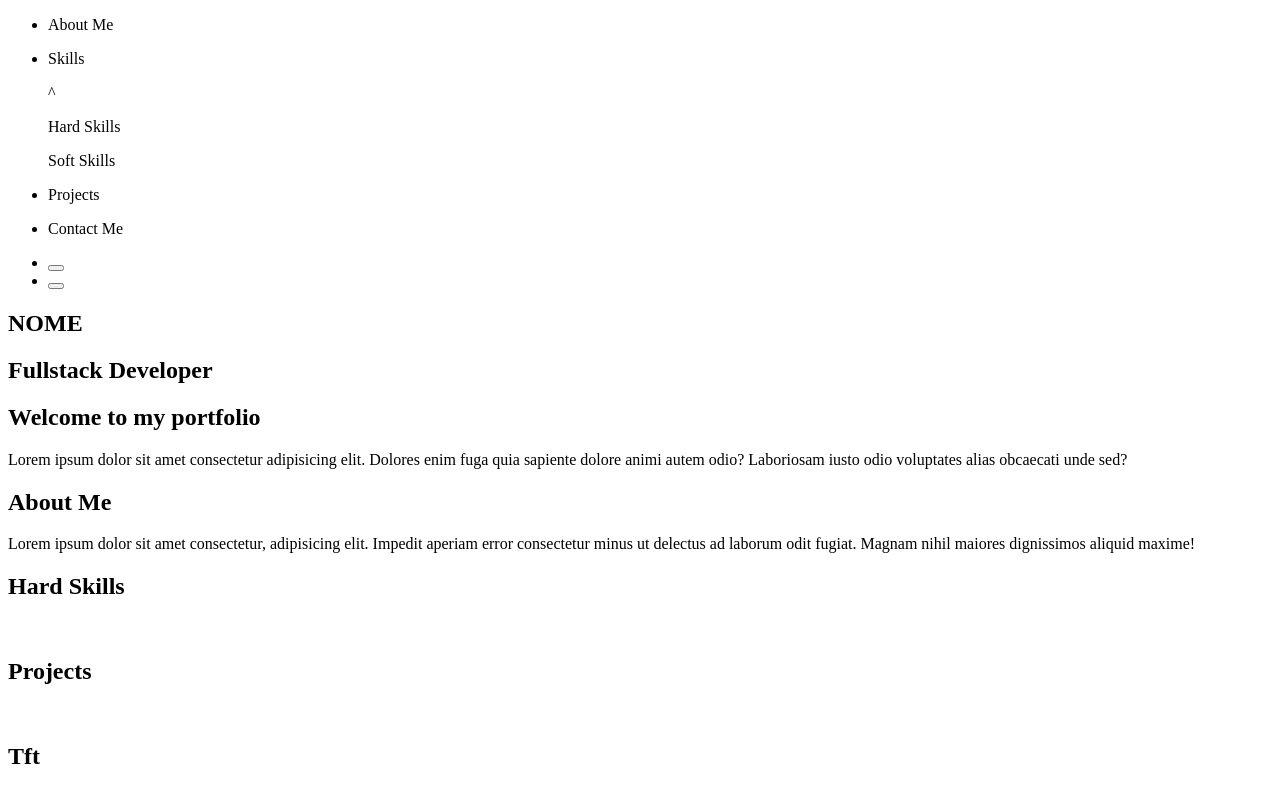
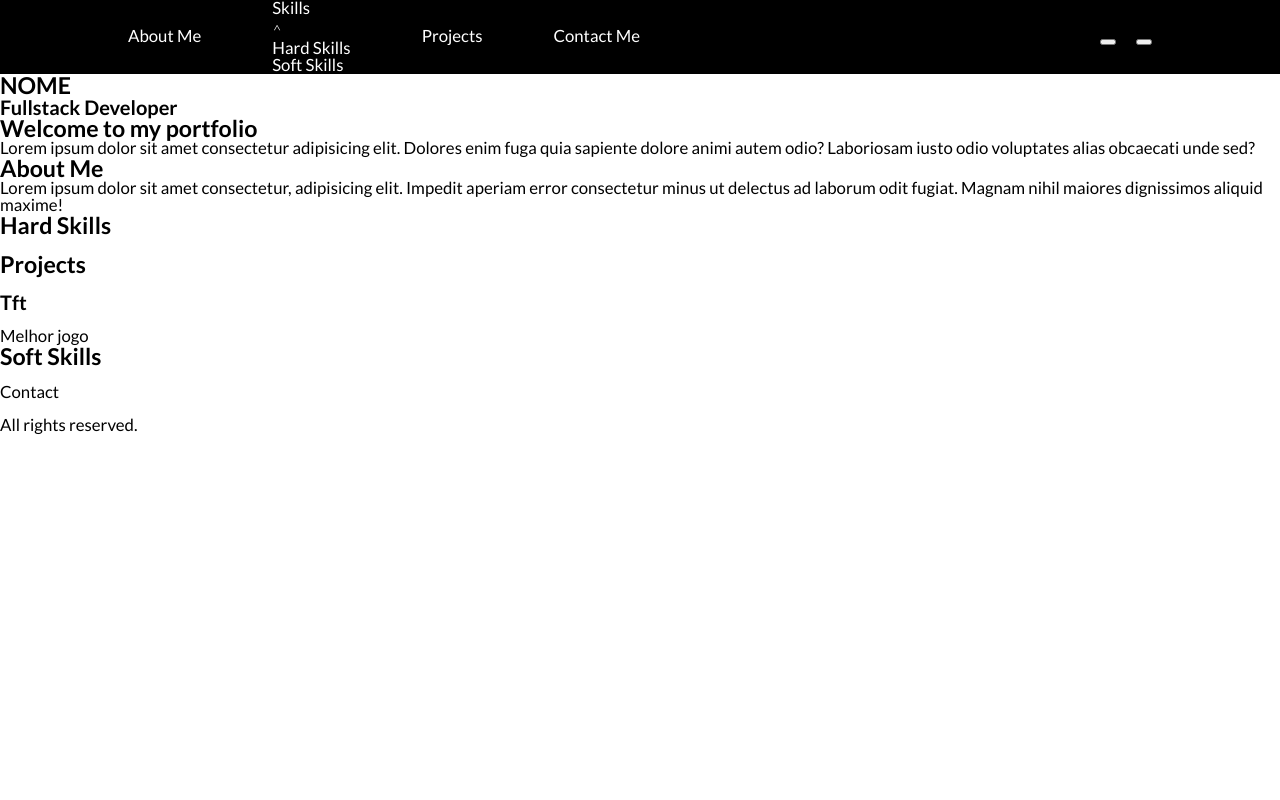
Before and after one commit to mvsgurtz/Portfolio, a React (Vite) app: page / in a window 1280 px wide. Shown: the top 800 px of the page. Built offline with nearby package versions, Linux system fonts and the light colour scheme; the HTML template or start-up script is replaced by a standard one.

Commit message:
first css settings.

```diff
--- a/index.html
+++ b/index.html
@@ -4,6 +4,12 @@
     <meta charset="UTF-8" />
     <meta name="viewport" content="width=device-width, initial-scale=1.0" />
     <title>Portfolio</title>
+    <link rel="preconnect" href="https://fonts.googleapis.com" />
+    <link rel="preconnect" href="https://fonts.gstatic.com" crossorigin />
+    <link
+      href="https://fonts.googleapis.com/css2?family=Lato:wght@300;400;700;900&display=swap"
+      rel="stylesheet"
+    />
   </head>
   <body>
     <div id="root"></div>
--- a/src/App.tsx
+++ b/src/App.tsx
@@ -1,4 +1,5 @@
 import { LandingPage } from "./components/LandingPage"
+import "./styles/index.scss";
 
 function App() {
 
--- a/src/components/Header/index.tsx
+++ b/src/components/Header/index.tsx
@@ -1,27 +1,41 @@
+import style from "./style.module.scss";
+
 export const Header = () => {
   return (
     <>
+      <header>
         <nav>
           <ul>
+            <div className={style.navigator}>
+              <li>
+                <p>About Me</p>
+              </li>
+              <li>
                 <div>
-            <li><p>About Me</p></li>
-            <li><div>
                   <p>Skills</p>
                   <span>^</span>
                   <p>Hard Skills</p>
                   <p>Soft Skills</p>
-                </div></li>
-            <li><p>Projects</p></li>
-            <li><p>Contact Me</p></li>
                 </div>
-          <div>
+              </li>
+              <li>
+                <p>Projects</p>
+              </li>
+              <li>
+                <p>Contact Me</p>
+              </li>
+            </div>
+            <div className={style.button}>
               <li>
                 <button></button>
               </li>
-            <li><button></button></li>
+              <li>
+                <button></button>
+              </li>
             </div>
           </ul>
         </nav>
+      </header>
     </>
   );
 };
--- /dev/null
+++ b/src/components/Header/style.module.scss
@@ -0,0 +1,34 @@
+header {
+  width: 100%;
+  background-color: black;
+  color: white;
+  display: flex;
+  justify-content: center;
+  align-items: center;
+}
+
+nav {
+  width: 80%;
+  margin: 0 auto;
+}
+ul {
+  display: flex;
+  flex-direction: row;
+  justify-content: space-between;
+}
+
+.navigator {
+  display: flex;
+  justify-content: space-between;
+  width: 50%;
+  align-items: center;
+  font-size: var(--font-size-lg);
+}
+
+.button {
+  width: 50%;
+  display: flex;
+  justify-content: flex-end;
+  gap: 20px;
+  align-items: center;
+}
--- /dev/null
+++ b/src/styles/globalstyles.scss
@@ -0,0 +1,21 @@
+:root {
+  --color-brand-100: #0d0132;
+  --color-brand-200: #378d44;
+  --color-brand-300: #00825c;
+  --color-brand-400: #00756b;
+  --color-brand-500:#00666f;
+  --color-brand-600: #12576b;
+  --color-brand-700: #2f4858;
+  --font-size-1: 1rem;
+  --font-size-2: 2rem;
+  --font-size-3: 3rem;
+  --font-size-4: 4rem;
+  --font-family: "Lato" , sans-serif;
+  --font-size-lg: 1.45rem;
+  --font-size-md: 1.25rem;
+  --font-size-sm: 1.05rem;
+  --font-light: 300;
+  --font-regular: 400;
+  --font-bold: 700;
+  --font-bolder: 900;
+}
--- /dev/null
+++ b/src/styles/index.scss
@@ -0,0 +1,3 @@
+@import "./reset.scss";
+@import "./globalstyles.scss";
+@import "./typography.scss";
--- /dev/null
+++ b/src/styles/reset.scss
@@ -0,0 +1,129 @@
+/* http://meyerweb.com/eric/tools/css/reset/
+   v2.0 | 20110126
+   License: none (public domain)
+*/
+
+html,
+body,
+div,
+span,
+applet,
+object,
+iframe,
+h1,
+h2,
+h3,
+h4,
+h5,
+h6,
+p,
+blockquote,
+pre,
+a,
+abbr,
+acronym,
+address,
+big,
+cite,
+code,
+del,
+dfn,
+em,
+img,
+ins,
+kbd,
+q,
+s,
+samp,
+small,
+strike,
+strong,
+sub,
+sup,
+tt,
+var,
+b,
+u,
+i,
+center,
+dl,
+dt,
+dd,
+ol,
+ul,
+li,
+fieldset,
+form,
+label,
+legend,
+table,
+caption,
+tbody,
+tfoot,
+thead,
+tr,
+th,
+td,
+article,
+aside,
+canvas,
+details,
+embed,
+figure,
+figcaption,
+footer,
+header,
+hgroup,
+menu,
+nav,
+output,
+ruby,
+section,
+summary,
+time,
+mark,
+audio,
+video {
+  margin: 0;
+  padding: 0;
+  border: 0;
+  font-size: 100%;
+  font: inherit;
+  vertical-align: baseline;
+}
+/* HTML5 display-role reset for older browsers */
+article,
+aside,
+details,
+figcaption,
+figure,
+footer,
+hgroup,
+menu,
+nav,
+section {
+  display: block;
+}
+body {
+  font-family: var(--font-family);
+  line-height: 1;
+}
+ol,
+ul {
+  list-style: none;
+}
+blockquote,
+q {
+  quotes: none;
+}
+blockquote:before,
+blockquote:after,
+q:before,
+q:after {
+  content: "";
+  content: none;
+}
+table {
+  border-collapse: collapse;
+  border-spacing: 0;
+}
--- /dev/null
+++ b/src/styles/typography.scss
@@ -0,0 +1,19 @@
+h1 {
+    font-size: var(--font-size-lg);
+    font-weight: var(--font-bold);
+}
+
+h2 {
+    font-size: var(--font-size-md);
+    font-weight: var(--font-bold);
+}
+
+p {
+    font-size: var(--font-size-sm);
+    font-weight: var(--font-regular);
+}
+
+span {
+    font-size: var(--font-size-sm);
+    font-weight: var(--font-light);
+}
```
Lines whose indentation alone changed are shown as unchanged.
